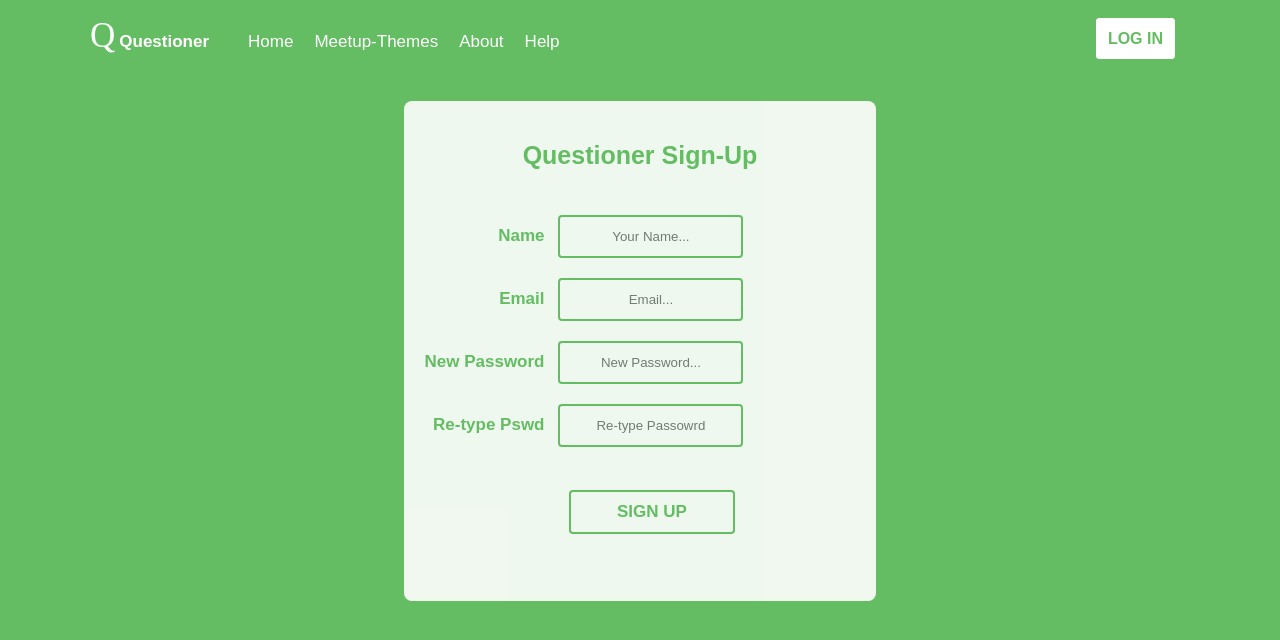
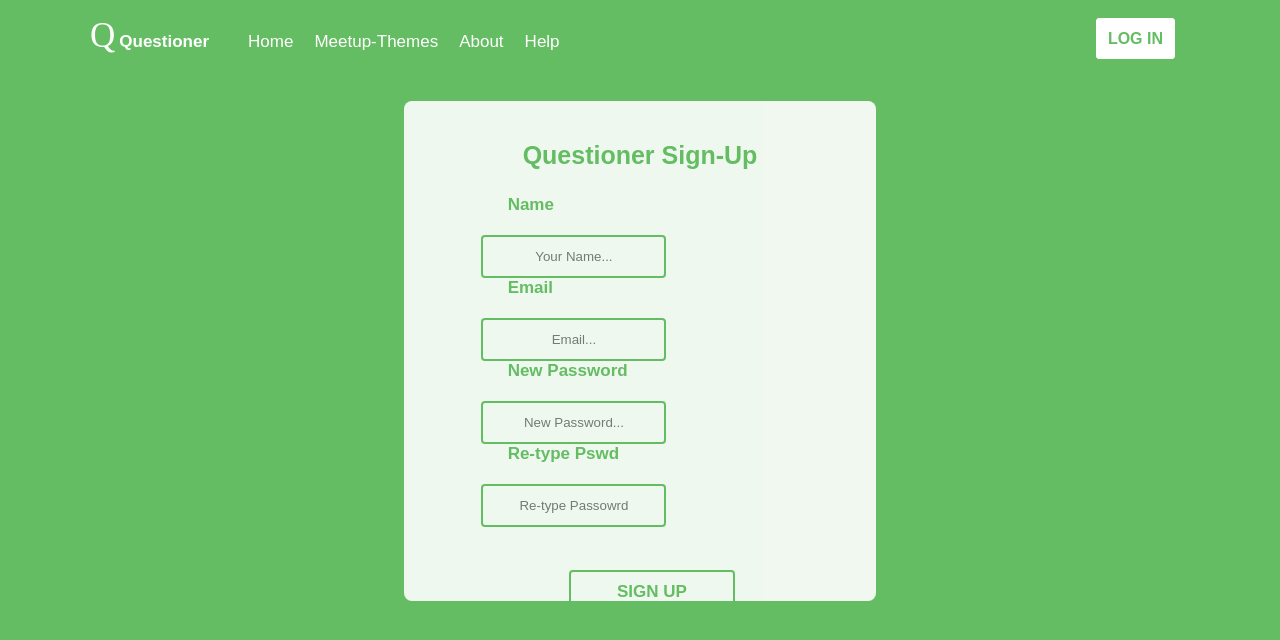
Before and after one commit to Inclet/questioner, a plain HTML site: page UI/sign-up.html in a window 1280 px wide. Drawn offline with Linux system fonts and the light colour scheme.

Commit message:
Update signup-design.css

```diff
--- a/UI/css/signup-design.css
+++ b/UI/css/signup-design.css
@@ -60,10 +60,11 @@ form{
 }
 
 .lab{
+	margin-left:5%;
 	font-size: 17px;
 	color: #64BD63;
 	width: 44%;
-	text-align: right;
+	text-align: left;
 	font-family: sans-serif;
 	display: inline-block;
 }
```
